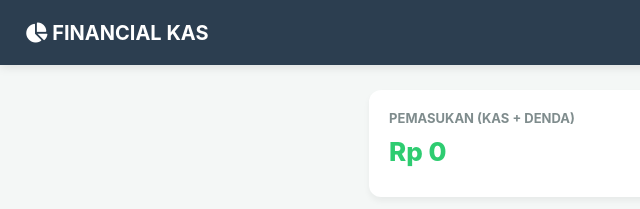
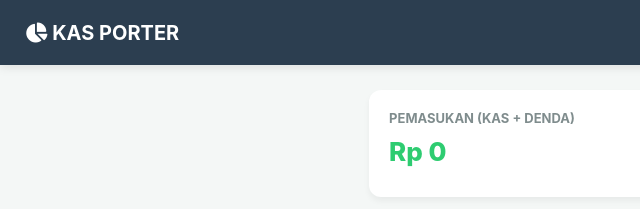
Before and after one commit to haeraniboa/kas, a plain HTML site: page index.html in a window 1280 px wide. Shown: the top 209 px of the page, 0-640 px from the left. Drawn offline with Linux system fonts and the light colour scheme; no server answers.

Commit message:
Update index.html

```diff
--- a/index.html
+++ b/index.html
@@ -49,7 +49,7 @@
 <body>
 
 <header>
-    <div style="font-size: 20px; font-weight: bold;"><i class="fas fa-chart-pie"></i> FINANCIAL KAS</div>
+    <div style="font-size: 20px; font-weight: bold;"><i class="fas fa-chart-pie"></i> KAS PORTER</div>
     <button class="btn-green" onclick="login()"><i class="fas fa-user-shield"></i> LOGIN ADMIN</button>
 </header>
 
@@ -235,4 +235,5 @@
     load();
 </script>
 </body>
+
 </html>
```
